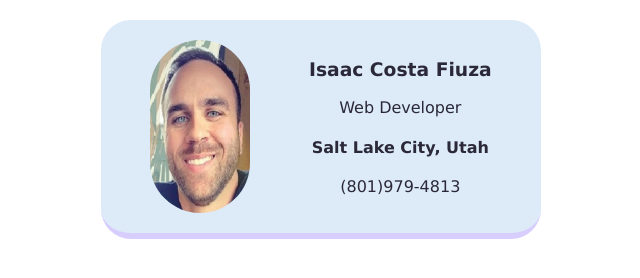
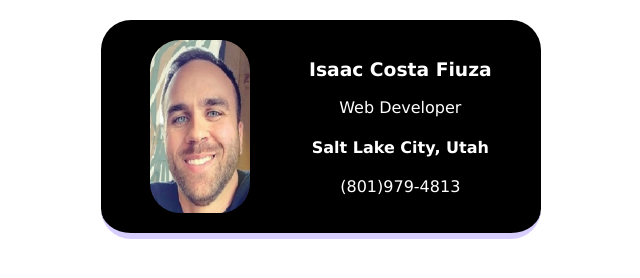
Before and after one commit to ifiuza/business-card, a website built with Vite: page index.html in a window 1280 px wide. Shown: the whole page, without its empty margins (319-959 px from the left). Built offline with nearby package versions, Linux system fonts and the light colour scheme.

Commit message:
Update styles.css
updating card colors and text

```diff
--- a/styles.css
+++ b/styles.css
@@ -5,7 +5,7 @@ body {
 
 .avatar {
     width: 100px;
-    border-radius: 50px;
+    border-radius: 30px;
 }
 
 .card {
@@ -16,8 +16,8 @@ body {
     display: flex;
     justify-content: space-around;
     text-align: center;
-    background: #ddebf8;
-    color: #2b2839;
+    background: black;
+    color: white;
     border-bottom: 6px solid #d8cefe;
     border-radius: 30px
 }
```
